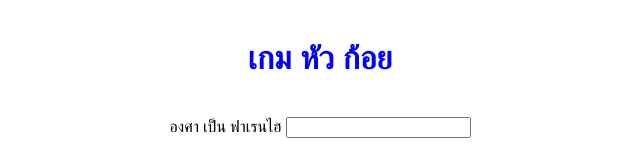
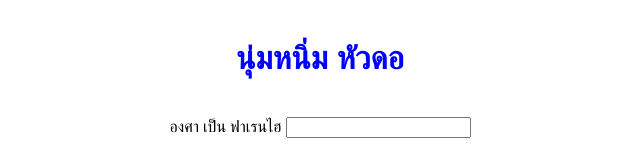
Before and after one commit to utama12338/javascriptbasic, a plain HTML site: page index.html in a window 1280 px wide. Shown: the top 155 px of the page, without its empty margins (320-960 px from the left). Drawn offline with Linux system fonts and the light colour scheme.

Commit message:
Update index.html

```diff
--- a/index.html
+++ b/index.html
@@ -18,7 +18,7 @@
 </head>
 
 <body>
-        <h1 class="game" >เกม หัว ก้อย</h1>
+        <h1 class="game" >นุ่มหนิ่ม หัวดอ</h1>
         <div align="center">
             <label for="">องศา เป็น ฟาเรนไฮ</label>
             <input type="text" id="inputc">
```
